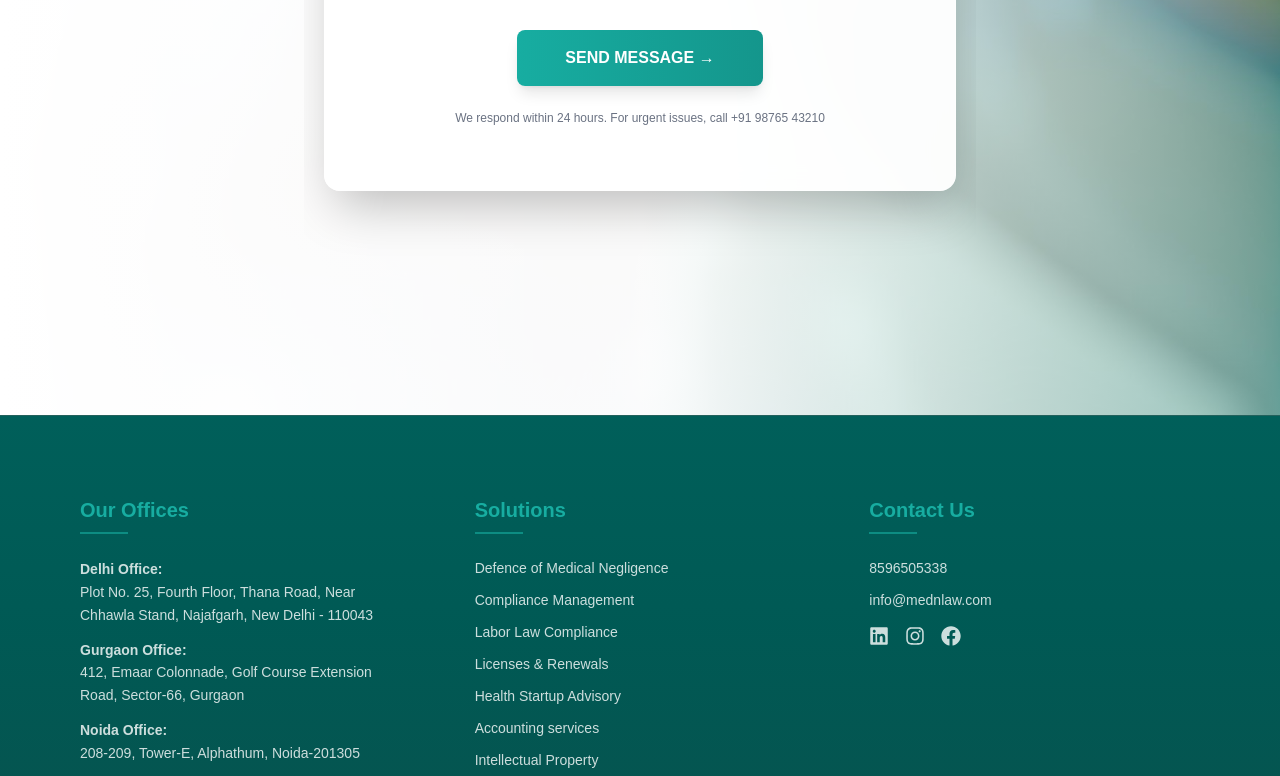
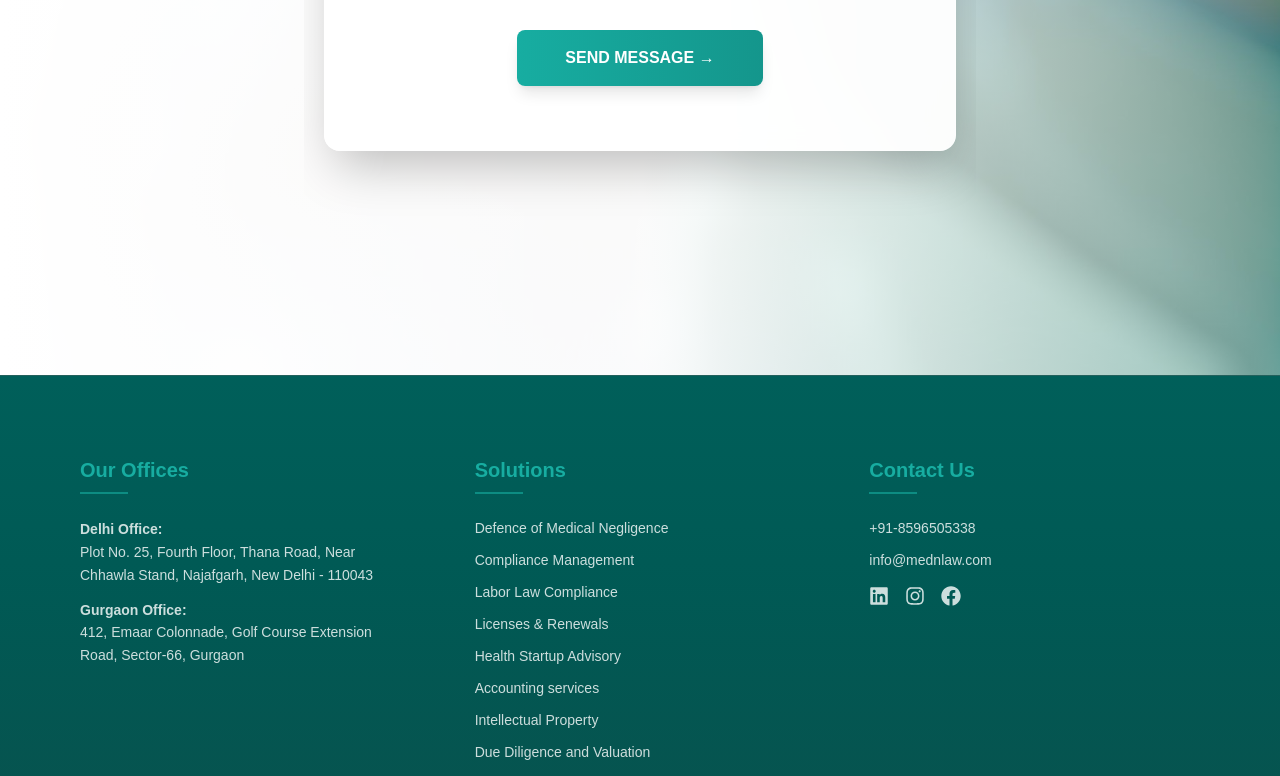
Before and after one commit to Shubham242G/mednlaw-next, a Next.js app: page /contact-us in a window 1280 px wide. Shown: the part 1238-2014 px from the top of the page. Built offline with nearby package versions, Linux system fonts and the light colour scheme; no server answers; a web font is replaced by a local one.

Commit message:
Noida and Indore office removevd from footer

```diff
--- a/app/components/ContactForm.tsx
+++ b/app/components/ContactForm.tsx
@@ -163,10 +163,6 @@ const ContactForm = () => {
               "SEND MESSAGE →"
             )}
           </motion.button>
-
-          <p className="text-gray-500 text-xs mt-6 text-center">
-            We respond within 24 hours. For urgent issues, call +91 98765 43210
-          </p>
         </form>
       </motion.div>
     </div>
--- a/app/components/Footer.tsx
+++ b/app/components/Footer.tsx
@@ -23,14 +23,14 @@ const Footer = () => {
                 <strong>Gurgaon Office:</strong><br />
                 412, Emaar Colonnade, Golf Course Extension Road, Sector-66, Gurgaon
               </li>
-              <li>
+              {/* <li>
                 <strong>Noida Office:</strong><br />
                 208-209, Tower-E, Alphathum, Noida-201305
               </li>
               <li>
                 <strong>Indore Office:</strong><br />
                 205, B-Block, The One, RNT Marg, Near High Court, Indore-452001
-              </li>
+              </li> */}
             </ul>
           </div>
 
@@ -61,7 +61,7 @@ const Footer = () => {
             </h3>
             <ul className="space-y-3 text-sm text-white/80 text-center md:text-left">
               <li>
-                <a href="tel:8596505338" className="hover:text-[#17ada1]">8596505338</a>
+                <a href="tel:8596505338" className="hover:text-[#17ada1]">+91-8596505338</a>
               </li>
               <li>
                 <a href="mailto:info@mednlaw.com" className="hover:text-[#17ada1]">info@mednlaw.com</a>
```
